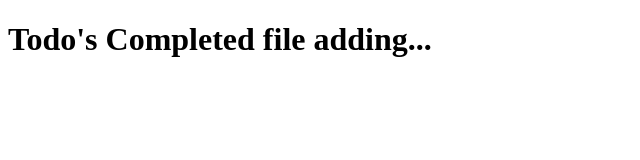
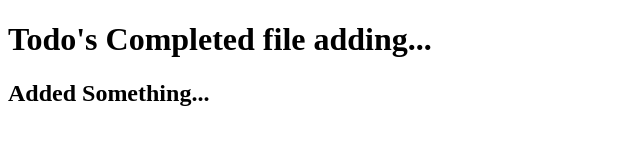
Before and after one commit to Gopinathaddagatla/Practice-JS, a plain HTML site: page todos-completed.html in a window 1280 px wide. Shown: the whole page, without its empty margins (0-640 px from the left). Drawn offline with Linux system fonts and the light colour scheme.

Commit message:
Added h2 tag

```diff
--- a/todos-completed.html
+++ b/todos-completed.html
@@ -7,5 +7,6 @@
 </head>
 <body>
     <h1>Todo's Completed file adding...</h1>
+    <h2>Added Something...</h2>
 </body>
 </html>
```
